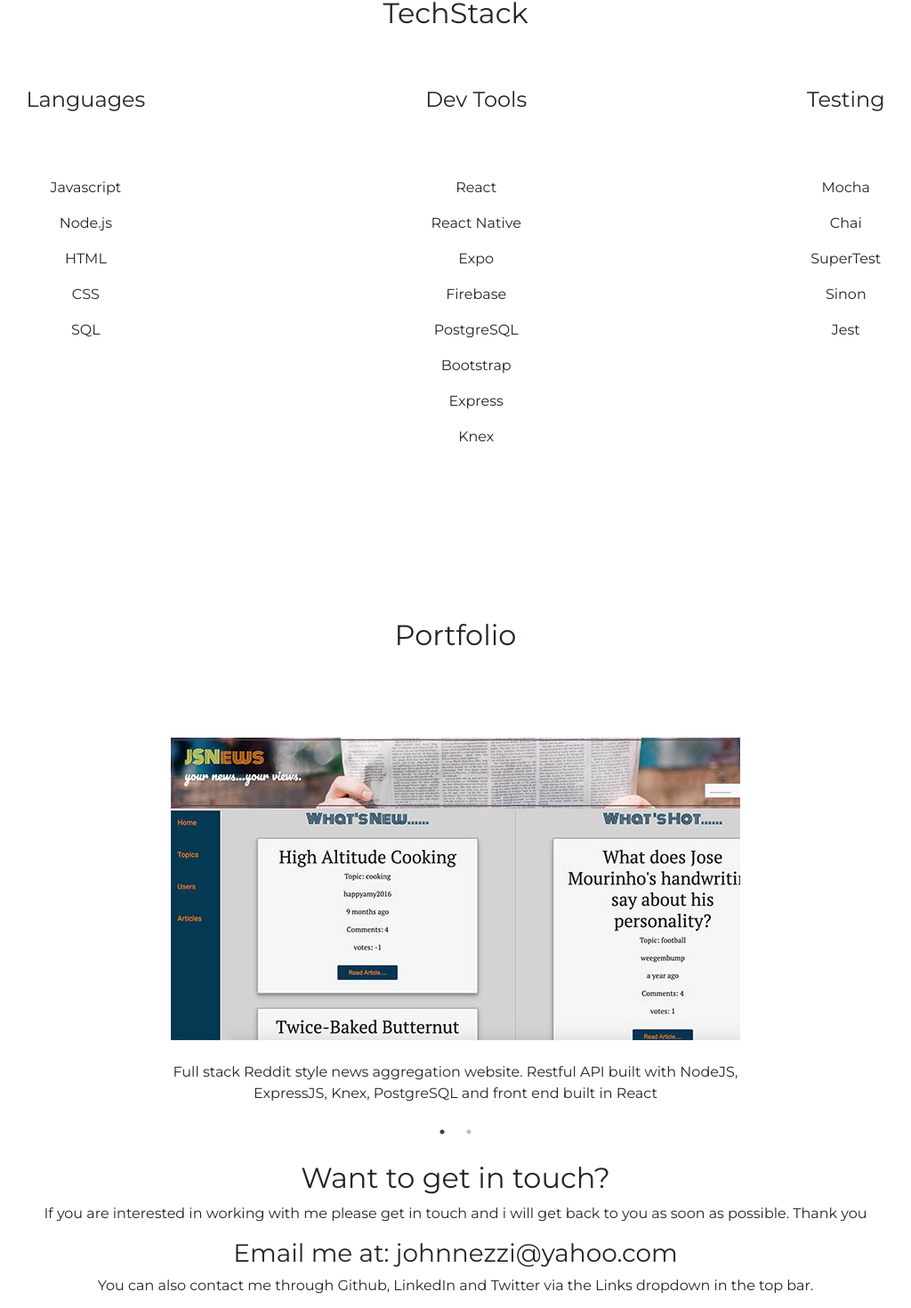
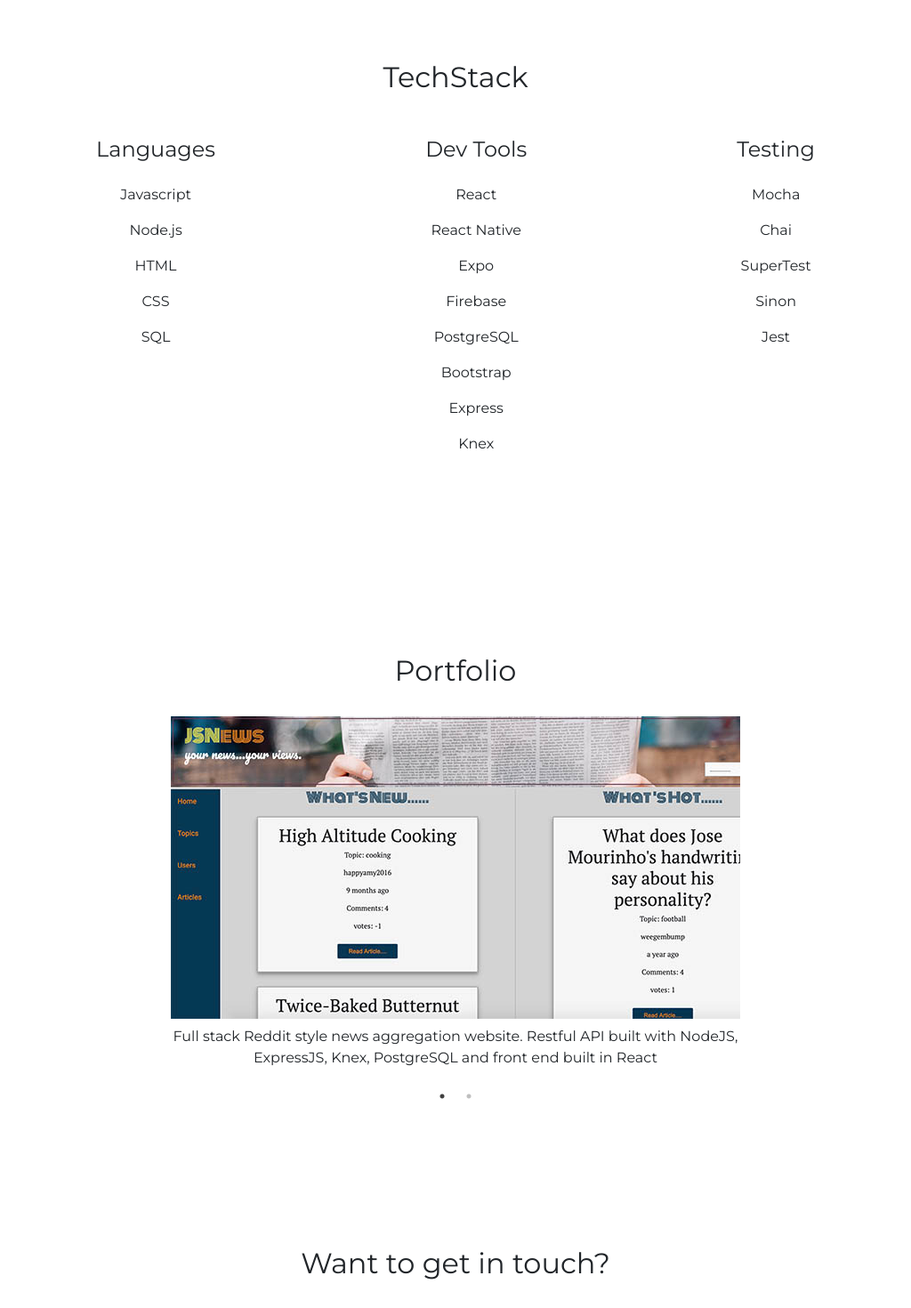
Before and after one commit to johnnezzi/PortfolioSite, a React (Create React App) app in the folder newwebsite/: page / in a window 1280 px wide. Shown: the part 1399-2869 px from the top of the page at 89% size, without its empty margins (128-1152 px from the left). Built offline with nearby package versions, Linux system fonts and the light colour scheme.

Commit message:
adjust spacing for nav scroll down

```diff
--- a/newwebsite/src/components/Contact.js
+++ b/newwebsite/src/components/Contact.js
@@ -3,11 +3,11 @@ import '../css/Contact.css'
 
 const Contact = () => {
   return (
-    <div id="Contact" className='header' >
-      <h2>Want to get in touch?</h2>
-      <p>If you are interested in working with me please get in touch and i will get back to you as soon as possible. Thank you</p>
+    <div id="Contact" className='contact' >
+      <h2 className='contactheader'>Want to get in touch?</h2>
+      <p className='spaced-top'>If you are interested in working with me please get in touch and i will get back to you as soon as possible. Thank you</p>
       <h3>Email me at: johnnezzi@yahoo.com</h3>
-      <p>You can also contact me through Github, LinkedIn and Twitter via the Links dropdown in the top bar.</p>
+      <p className='spaced-top bottomline' >You can also contact me through Github, LinkedIn and Twitter via the Links dropdown in the top bar.</p>
     </div>
    );
 }
--- a/newwebsite/src/components/Portfolio.js
+++ b/newwebsite/src/components/Portfolio.js
@@ -37,7 +37,7 @@ class Portfolio extends Component {
         <Slider className='slider' {...settings} >
           {this.state.pieces.map(piece => (
             <div>
-               <a href={piece.link}><img className='images' src={piece.image} alt="Portfolio Pic"/></a> <p>{piece.description}</p>
+               <a href={piece.link}><img className='images' src={piece.image} alt="Portfolio Pic"/></a> <p className='description'>{piece.description}</p>
             </div>
 
           ))}
--- a/newwebsite/src/components/Techstack.js
+++ b/newwebsite/src/components/Techstack.js
@@ -6,7 +6,7 @@ const Techstack = () => {
     <div id='techstack'className='techstack' >
       <h2 className='top-header' >TechStack</h2>
       <div className='stack-container'>
-        <div >
+        <div className='header'>
           <h4 className='header' >Languages</h4>
           <p>Javascript</p>
           <p>Node.js</p>
--- a/newwebsite/src/css/Contact.css
+++ b/newwebsite/src/css/Contact.css
@@ -1,3 +1,12 @@
-/* .header {
-  padding-top: 8em
-} */
+.contact {
+  padding-bottom: 8em;
+  padding-top: 4.5em;
+}
+
+.contactheader {
+  padding-top: 2em;
+}
+
+.bottomline {
+  padding-bottom: 3em;
+}
--- a/newwebsite/src/css/Portfolio.css
+++ b/newwebsite/src/css/Portfolio.css
@@ -1,25 +1,20 @@
 .main {
  width: 50%;
  margin: auto;
-}
-
-.image {
-  height: 100px;
-  width: 100px;
-  font-size: 25px;
-  background: blue;
-  margin: 10px;
-  display: inline-block;
-  line-height: 100px;
+ padding-top: 2em;
 }
 
 .header {
-  margin-bottom: 3em;
+  margin-bottom: 1em;
 }
 
 .images {
-  margin-bottom: 1.5em;
+  /* margin-bottom: 1.5em; */
 }
 .slider {
   margin-bottom: 3em;
 }
+
+.description {
+  margin-top: 0.5em;
+}
--- a/newwebsite/src/css/Techstack.css
+++ b/newwebsite/src/css/Techstack.css
@@ -1,19 +1,15 @@
 .techstack {
   padding-bottom: 8em;
-  padding-top: 5tfolioem;
+  padding-top: 4.5em;
 }
 
 .stack-container {
   display:flex;
   flex-direction: row;
-  justify-content: space-around;
-}
-
-.top-header {
-  margin-bottom: 2em;
-
+  justify-content: space-evenly;
 }
 
 .header {
-  margin-bottom: 3em;
+  margin-top: 1em;
+  margin-bottom: 1em;
 }
```
Also changed, not shown: newwebsite/src/css/About.css (line endings or trailing spaces).
